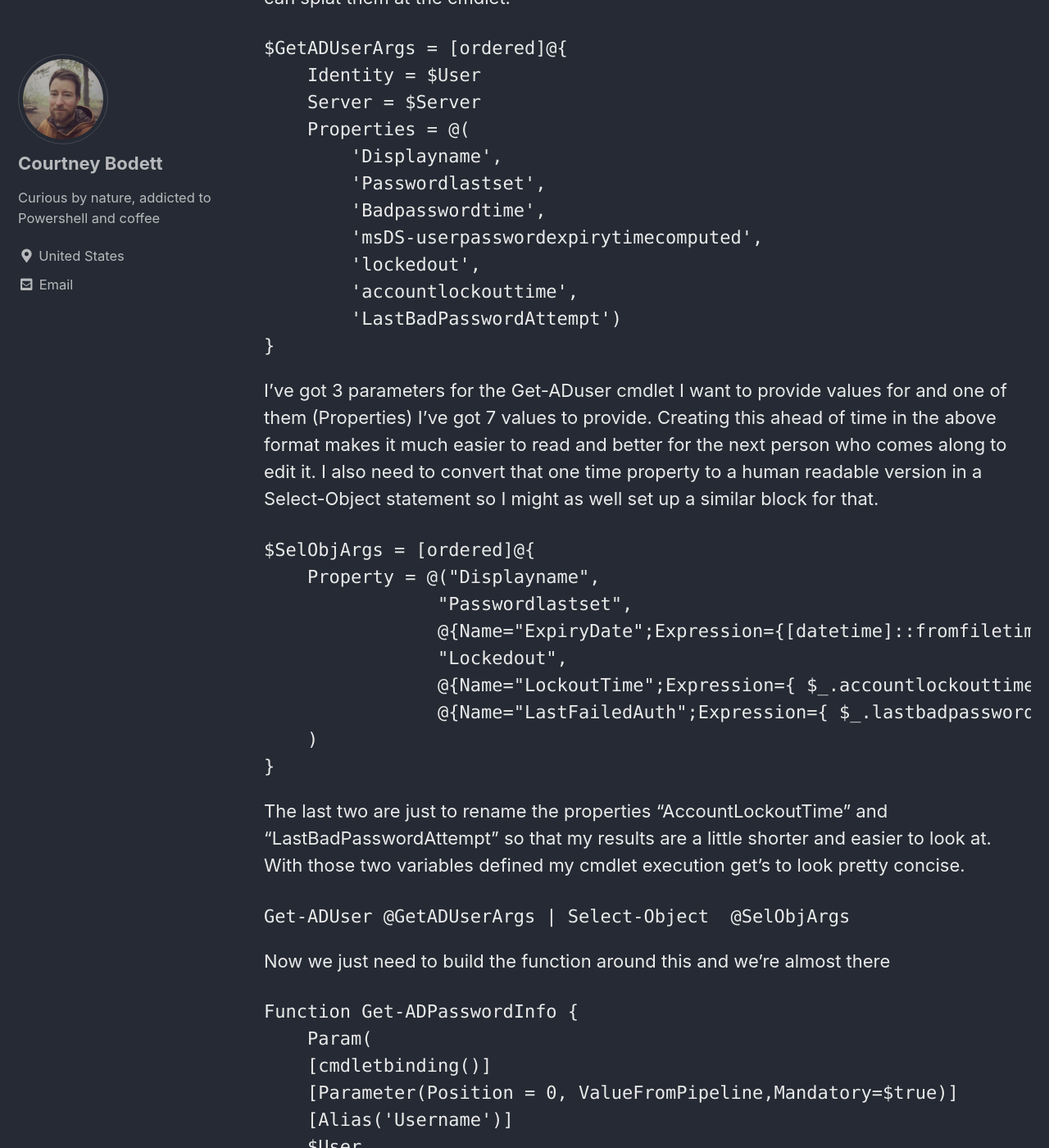
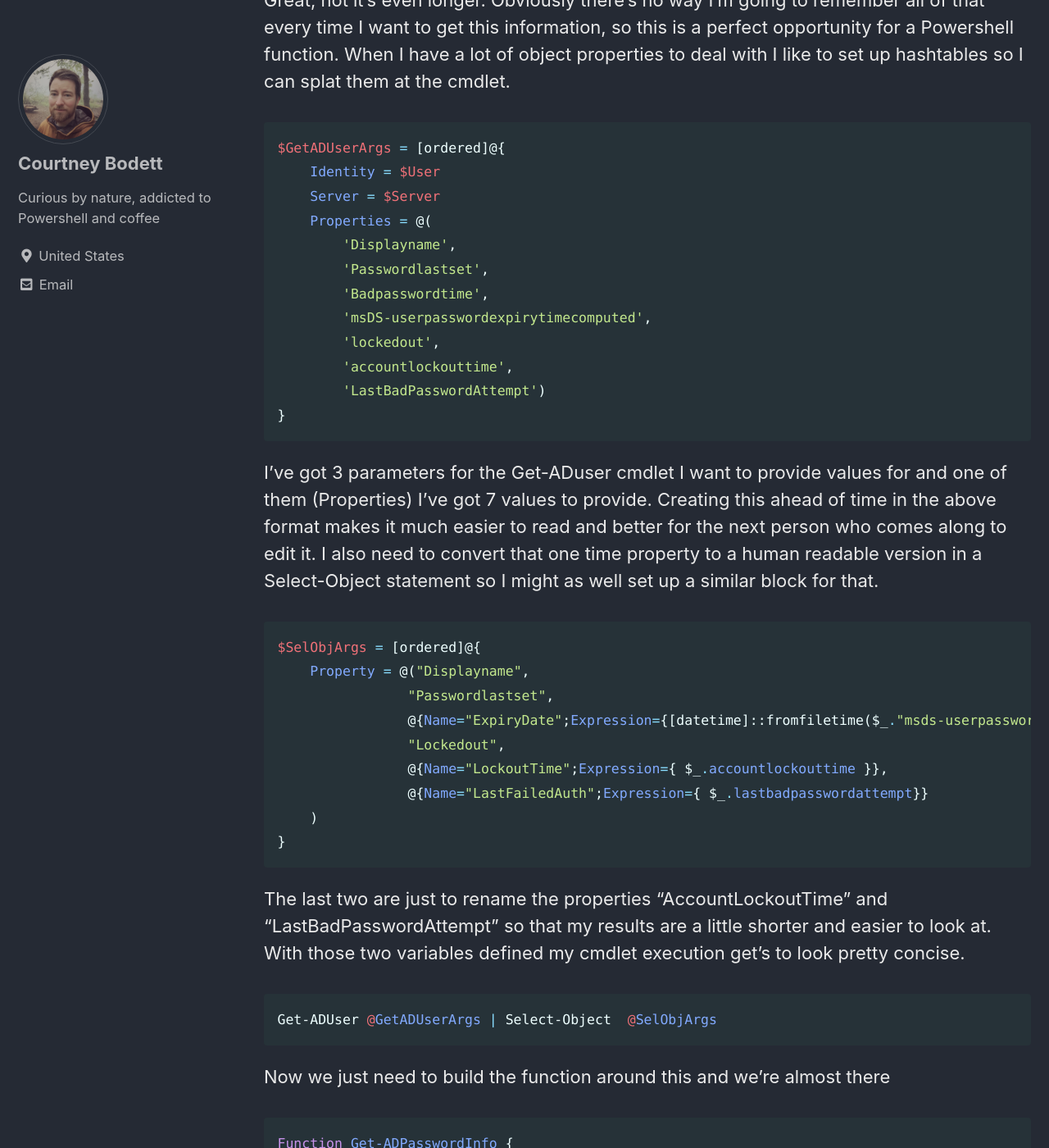
Before and after one commit to grey0ut/cbodett.github.io, a Jekyll site: the page built from _posts/2021-04-16-Get-ADPasswordInfo.markdown, in a window 1280 px wide and 1400 px high, scrolled down 1060 px. Shown: the whole window at 82% size. Built offline with Jekyll 4.4.1, drawn with Linux system fonts in a browser that asks for light colours; cached includes are drawn as plain includes; some of the changed text lies outside the part shown.

````diff
--- a/_posts/2021-04-16-Get-ADPasswordInfo.markdown
+++ b/_posts/2021-04-16-Get-ADPasswordInfo.markdown
@@ -6,19 +6,19 @@
 When I first started getting in to Powershell I was working in an IT Security position and was sifting through a lot of "noise" in the SEIM alerts.  The main offender was account lockouts.  Typically, if I looked up the user in Active Directory I'd find out that they had recently changed their password, and so it wasn't anomalous behavior for them to have locked their account.  But, getting this information from the AD/UC snapin was very slow, and some of the information was more easily gleaned through Powershell.  One of the Sys Admins had given me a script they wrote that kind of did what I wanted, but I decided to write my own.
 
 Running the following command got me to a good starting place:
-```Powershell
+{% highlight Powershell %}
 Get-ADuser -Identity JohnSmith -Properties * | Select-Object *
-```
+{% endhighlight %}
 This gave me all of the possible properties a user object from AD might contain and what their values were. A little bit of searching and I had my list of properties I wanted to query for a specific user.
-```Powershell
+{% highlight Powershell %}
 Get-ADuser -Identity JohnSmith -Properties Displayname,Passwordlastset,Badpasswordtime,msDS-userpasswordexpirytimecomputed,lockedout,accountlockouttime,LastBadPasswordAttempt
-```
+{% endhighlight %}
 That's kind of long to look at and as it turns out, the value stored within "msDS-userpasswordexpirytimecomputed" isn't very friendly so you need to convert it to something more human readable:
-```Powershell
+{% highlight Powershell %}
 Get-ADuser -Identity JohnSmith -Properties Displayname,Passwordlastset,Badpasswordtime,msDS-userpasswordexpirytimecomputed,lockedout,accountlockouttime,LastBadPasswordAttempt | Select-Object @{Name="ExpiryDate";Expression={[datetime]::fromfiletime($_."msds-userpasswordexpirytimecomputed")}}
-```
+{% endhighlight %}
 Great, not it's even longer. Obviously there's no way I'm going to remember all of that every time I want to get this information, so this is a perfect opportunity for a Powershell function.  When I have a lot of object properties to deal with I like to set up hashtables so I can splat them at the cmdlet.
-```Powershell
+{% highlight Powershell %}
 $GetADUserArgs = [ordered]@{
     Identity = $User
     Server = $Server
@@ -31,9 +31,9 @@
         'accountlockouttime',
         'LastBadPasswordAttempt')
 }
-```
+{% endhighlight %}
 I've got 3 parameters for the Get-ADuser cmdlet I want to provide values for and one of them (Properties) I've got 7 values to provide.  Creating this ahead of time in the above format makes it much easier to read and better for the next person who comes along to edit it.  I also need to convert that one time property to a human readable version in a Select-Object statement so I might as well set up a similar block for that.
-```Powershell
+{% highlight Powershell %}
 $SelObjArgs = [ordered]@{
     Property = @("Displayname",
                 "Passwordlastset",
@@ -43,13 +43,13 @@
                 @{Name="LastFailedAuth";Expression={ $_.lastbadpasswordattempt}}
     )
 }
-```
+{% endhighlight %}
 The last two are just to rename the properties "AccountLockoutTime" and "LastBadPasswordAttempt" so that my results are a little shorter and easier to look at.  With those two variables defined my cmdlet execution get's to look pretty concise.
-```Powershell
+{% highlight Powershell %}
 Get-ADUser @GetADUserArgs | Select-Object  @SelObjArgs
-```
+{% endhighlight %}
 Now we just need to build the function around this and we're almost there
-```Powershell
+{% highlight Powershell %}
 Function Get-ADPasswordInfo {
     Param(
     [cmdletbinding()]
@@ -102,16 +102,16 @@
 } # end of End block
 } # end of function
 
-```
+{% endhighlight %}
 I omitted the Get-Help info at the top, but I always recommend writing this so other people can understand how to use your code. Execution of this function might look something like this.
-```Powershell
+{% highlight Powershell %}
 Get-ADPasswordInfo -User cbodett
 Displayname            Passwordlastset      ExpiryDate           Lockedout LockoutTime LastFailedAuth
 -----------            ---------------      ----------           --------- ----------- --------------
 Bodett, Courtney        2/13/2020 3:44:03 PM 4/13/2020 4:44:03 PM     False             3/16/2020 7:16:02 AM
-```
+{% endhighlight %}
 Since it's an advanced function it supports pipeline input, and the Begin and Process blocks are built around this idea too.  This means you can pipe a bunch of usernames to the function, it will process them all, and then spit out a big table with all of your results.  I would often just do this:
-```Powershell
+{% highlight Powershell %}
 Search-ADaccount -Lockedout | Select-Object -Expand samaccountname | Get-ADPasswordInfo
-```
+{% endhighlight %}
 This would get me the pertinent password information about every account that was currently locked out.  A quick glance at when their password expired and when they last changed it would usually let me know whether or not this required much further investigation.
````
